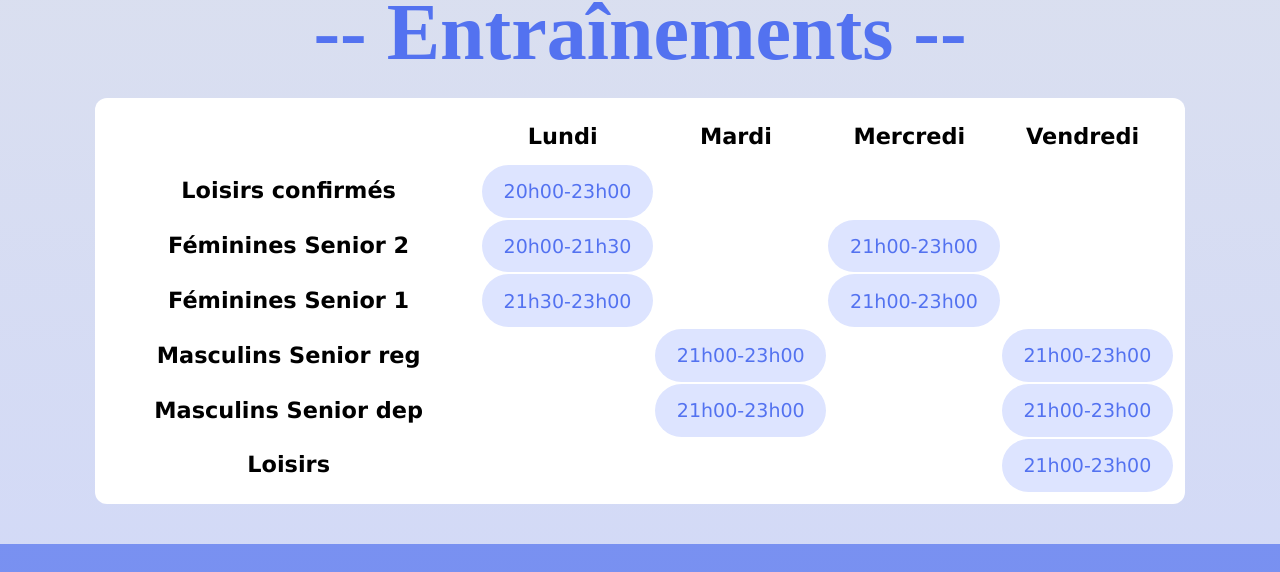
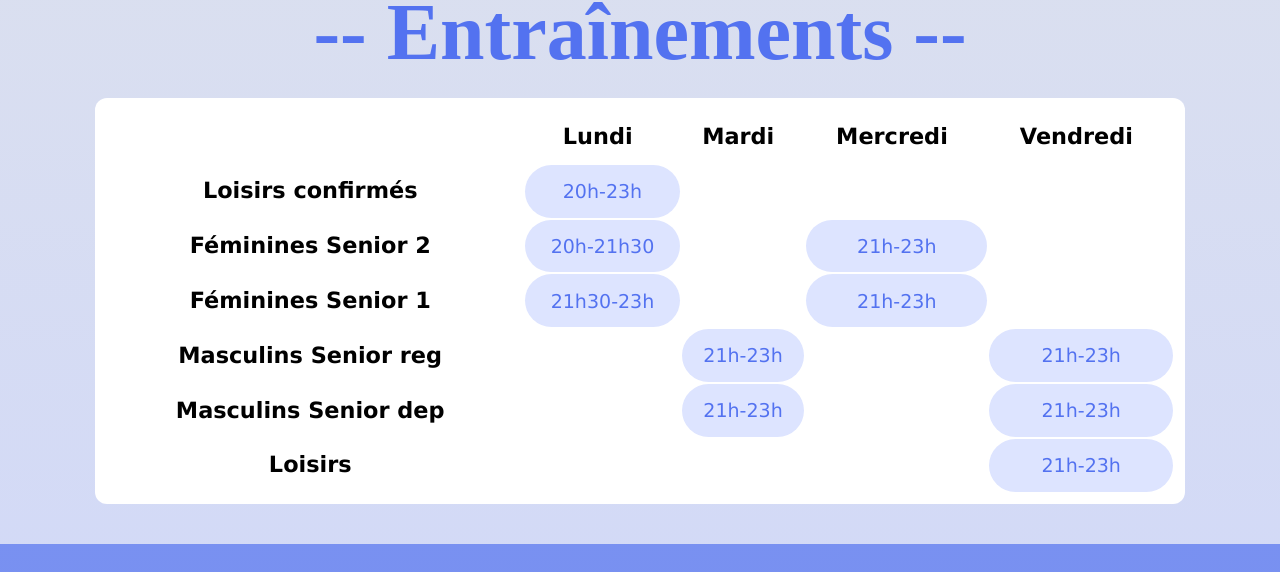
Before and after one commit to kaillou711/LSVB, a plain HTML site: page index.html in a window 1280 px wide. Shown: the part 1470-2042 px from the top of the page. Drawn offline with nearby package versions, Linux system fonts and the light colour scheme; a web font is replaced by a local one.

Commit message:
Update
Changement horaire enlève 00 et rajout espace à th Lundi et Mardi

```diff
--- a/index.html
+++ b/index.html
@@ -230,49 +230,49 @@
                 <table>
                     <tr>
                         <th></th>
-                        <th>Lundi</th>
-                        <th>Mardi</th>
+                        <th>Lundi   </th>
+                        <th>Mardi   </th>
                         <th>Mercredi</th>
                         <th>Vendredi</th>
                     </tr>
                         <tr>
                         <th data-cell="Loisirs confirmés">Loisirs confirmés</th>
-                        <td class="time">20h00-23h00</td>
+                        <td class="time">20h-23h</td>
                     </tr>
                     <tr>
                         <th data-cell="Féminines Senior 2">Féminines Senior 2</th>
-                        <td class="time">20h00-21h30</td>
+                        <td class="time">20h-21h30</td>
                         <td style="background-color: white;"></td>
-                        <td  class="time">21h00-23h00</td>
+                        <td  class="time">21h-23h</td>
                         <td style="background-color: white;"></td>
                     </tr>
                     <tr>
                         <th data-cell="Féminines Senior 1">Féminines Senior 1</th>
-                        <td class="time">21h30-23h00</td>
+                        <td class="time">21h30-23h</td>
                         <td style="background-color: white;"></td>
-                        <td class="time">21h00-23h00</td>
+                        <td class="time">21h-23h</td>
                         <td style="background-color: white;"></td>
                     </tr>
                     <tr>
                         <th data-cell="Masculins Senior reg">Masculins Senior reg</th>
                         <td style="background-color: white;"></td>
-                        <td class="time">21h00-23h00</td>
+                        <td class="time">21h-23h</td>
                         <td style="background-color: white;"></td>
-                        <td class="time">21h00-23h00</td>
+                        <td class="time">21h-23h</td>
                     </tr>
                     <tr>
                         <th data-cell="Masculins Senior dep">Masculins Senior dep</th>
                         <td style="background-color: white;"></td>
-                        <td class="time">21h00-23h00</td>
+                        <td class="time">21h-23h</td>
                         <td style="background-color: white;"></td>
-                        <td class="time">21h00-23h00</td>
+                        <td class="time">21h-23h</td>
                     </tr>
                     <tr>
                         <th data-cell="Loisirs">Loisirs</th>
                         <td style="background-color: white;"></td>
                         <td style="background-color: white;"></td>
                         <td style="background-color: white;"></td>
-                        <td class="time">21h00-23h00</td>
+                        <td class="time">21h-23h</td>
                     </tr>
                 </table>
             </div>
```
